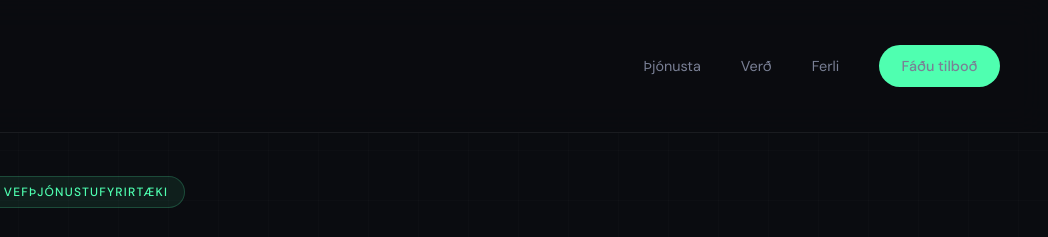
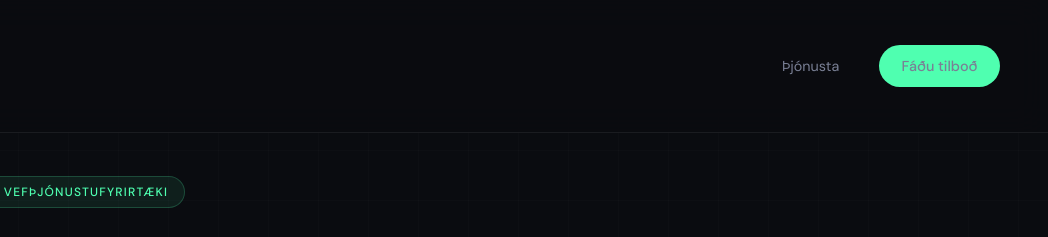
Before and after one commit to peturk88-ship-it/Spjallbot, a plain HTML site: page index.html in a window 1280 px wide. Shown: the top 237 px of the page, 232-1280 px from the left. Drawn offline with nearby package versions, Linux system fonts and the light colour scheme.

Commit message:
Update index.html

```diff
--- a/index.html
+++ b/index.html
@@ -455,8 +455,6 @@ footer a:hover { color: var(--text); }
   </a>
   <div class="nav-links">
     <a href="#services">Þjónusta</a>
-    <a href="#packages">Verð</a>
-    <a href="#process">Ferli</a>
     <a href="#" onclick="window.location.href='mailto:info@spjallbot.is';return false;" class="nav-cta">Fáðu tilboð</a>
   </div>
 </nav>
```
